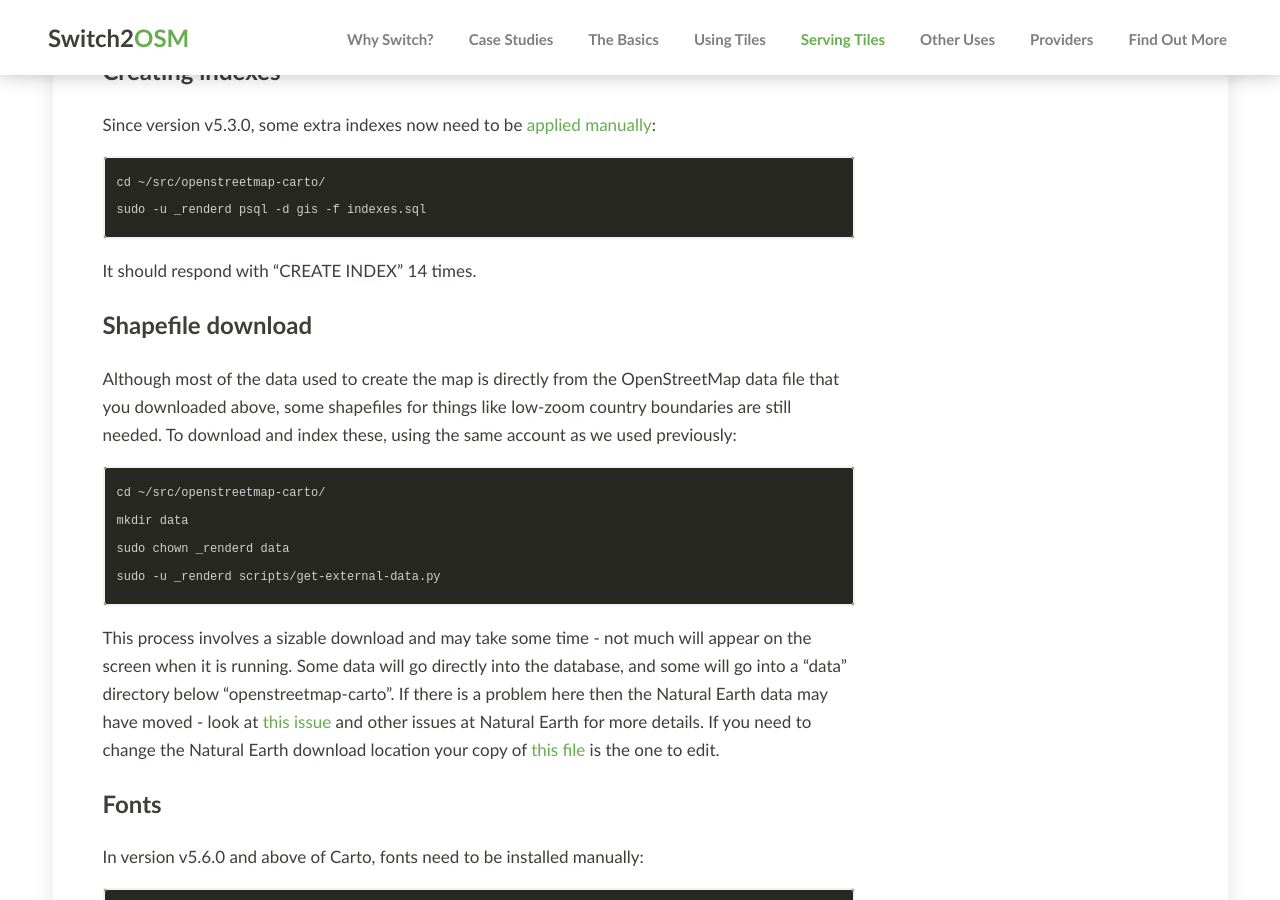
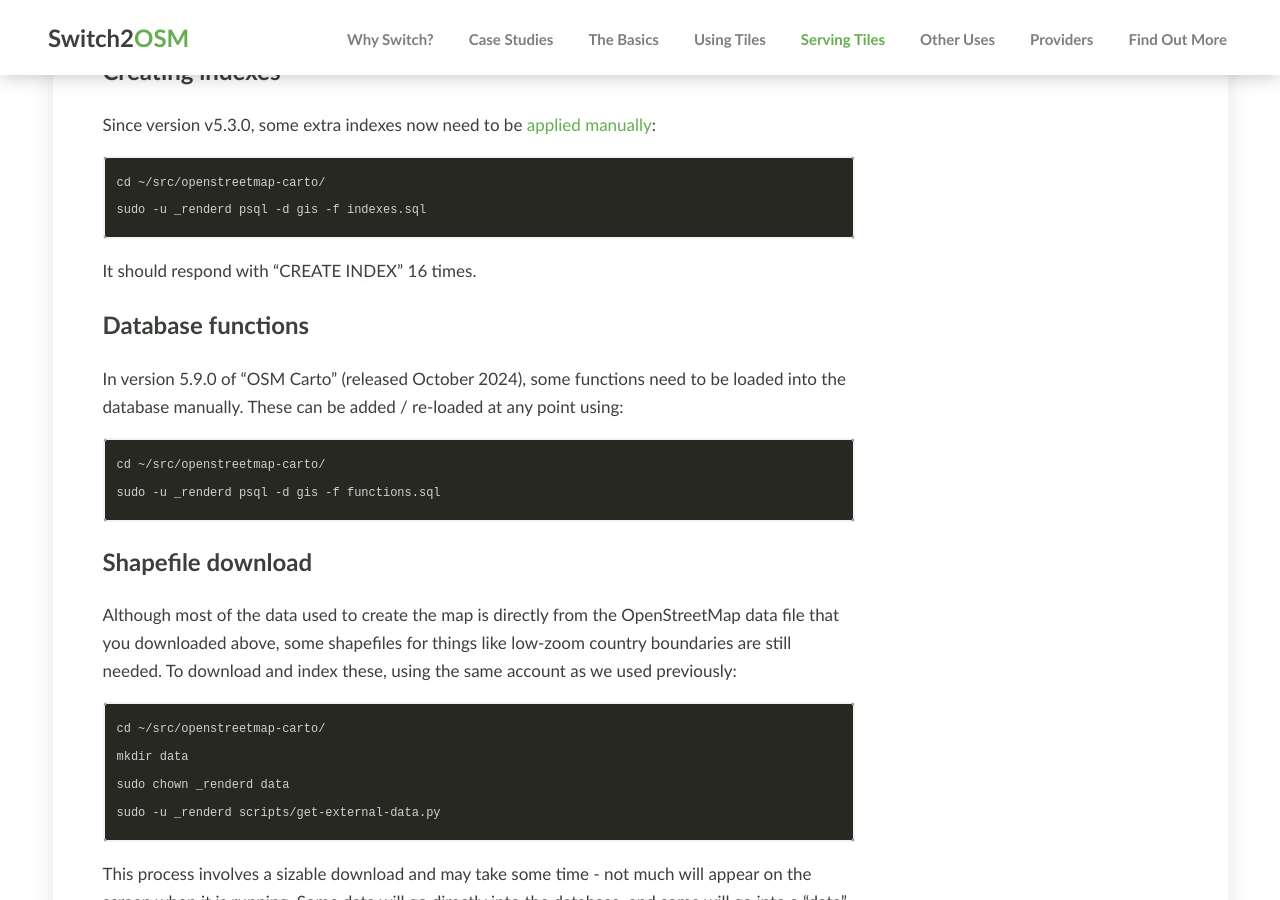
Before and after one commit to switch2osm/switch2osm, a Jekyll site: the page built from serving-tiles/manually-building-a-tile-server-debian-11.md, in a window 1280 px wide and 900 px high, scrolled down 6261 px. Built offline with Jekyll 4.4.1, drawn with Linux system fonts in a browser that asks for light colours; comment, search, counter and statistics services are not loaded.

Commit message:
Added instructions to load database functions See: https://github.com/gravitystorm/openstreetmap-carto/blob/master/INSTALL.md#database-functions

```diff
--- a/serving-tiles/manually-building-a-tile-server-debian-11.md
+++ b/serving-tiles/manually-building-a-tile-server-debian-11.md
@@ -175,7 +175,15 @@ Since version v5.3.0, some extra indexes now need to be [applied manually](https
     cd ~/src/openstreetmap-carto/
     sudo -u _renderd psql -d gis -f indexes.sql
 
-It should respond with "CREATE INDEX" 14 times.
+It should respond with "CREATE INDEX" 16 times.
+
+## Database functions
+
+In version 5.9.0 of "OSM Carto" (released October 2024), some functions need to be loaded into the database manually. These can be added / re-loaded at any point using:
+
+    cd ~/src/openstreetmap-carto/
+    sudo -u _renderd psql -d gis -f functions.sql
+
 ## Shapefile download
 
 Although most of the data used to create the map is directly from the OpenStreetMap data file that you downloaded above, some shapefiles for things like low-zoom country boundaries are still needed. To download and index these, using the same account as we used previously:
```
Also changed, not shown: serving-tiles/manually-building-a-tile-server-debian-12.md (+9 -1 lines), serving-tiles/manually-building-a-tile-server-ubuntu-22-04-lts.md (+8 -1 lines), serving-tiles/manually-building-a-tile-server-ubuntu-24-04-lts.md (+7 -0 lines).
